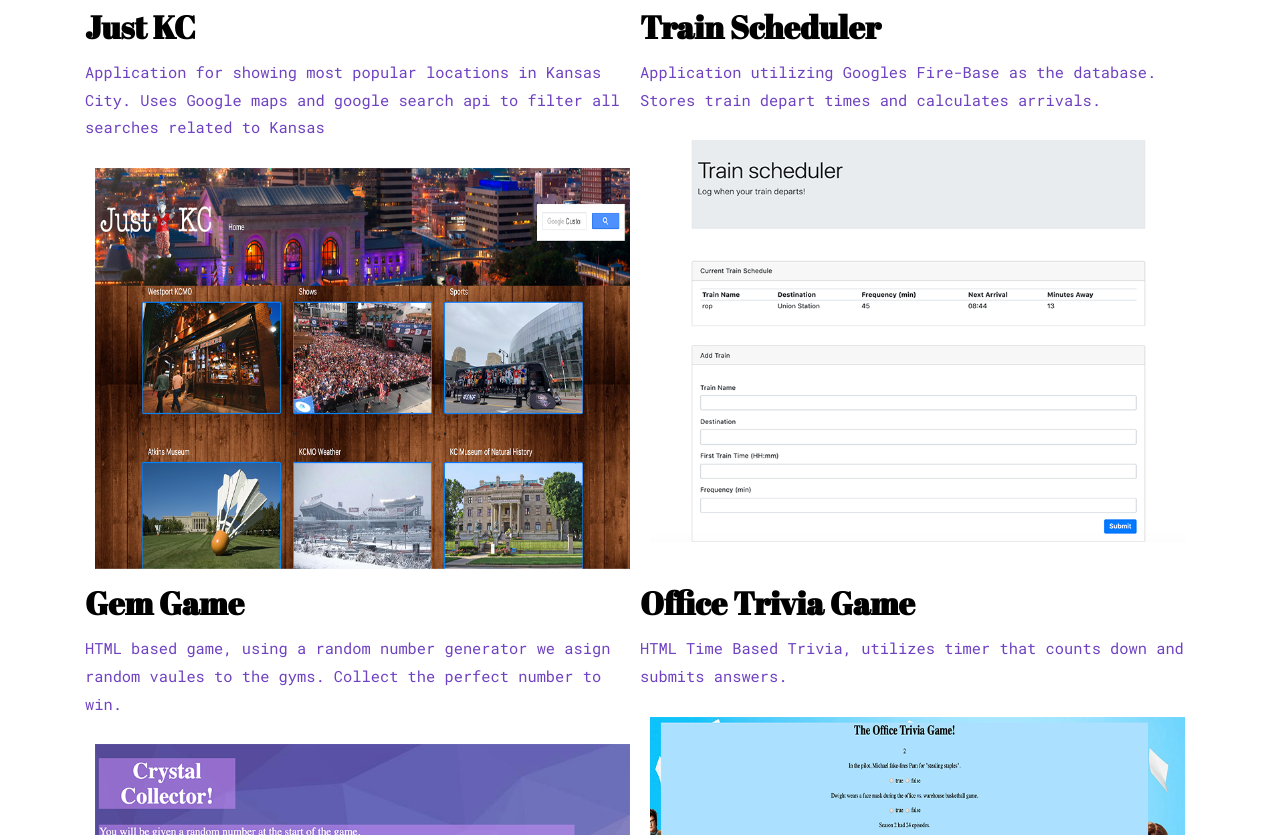
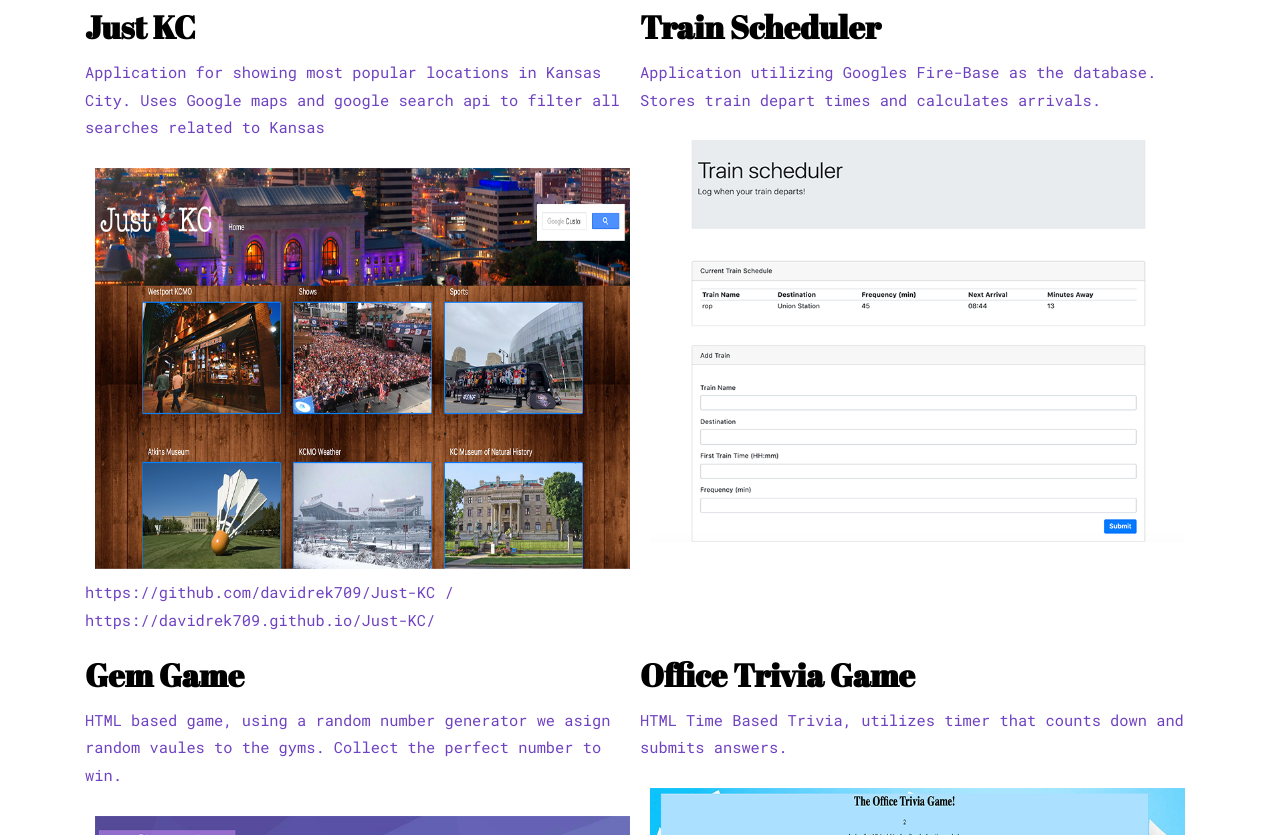
Before and after one commit to davidrek709/Updated-Portfolio, a website: page portfolio.html in a window 1280 px wide. Shown: the part 1068-1903 px from the top of the page. Drawn offline with nearby package versions, Linux system fonts and the light colour scheme.

Commit message:
Update portfolio.html

```diff
--- a/portfolio.html
+++ b/portfolio.html
@@ -94,6 +94,7 @@
               <p>Application for showing most popular locations in Kansas City. Uses Google maps and google search api to filter all searches related to Kansas</p>
             </div>
             <img src="images/kcapp.png" alt="Image" class="img-fluid">
+            <p> https://github.com/davidrek709/Just-KC / https://davidrek709.github.io/Just-KC/ </p>
           </a>
         </div>
 
```
